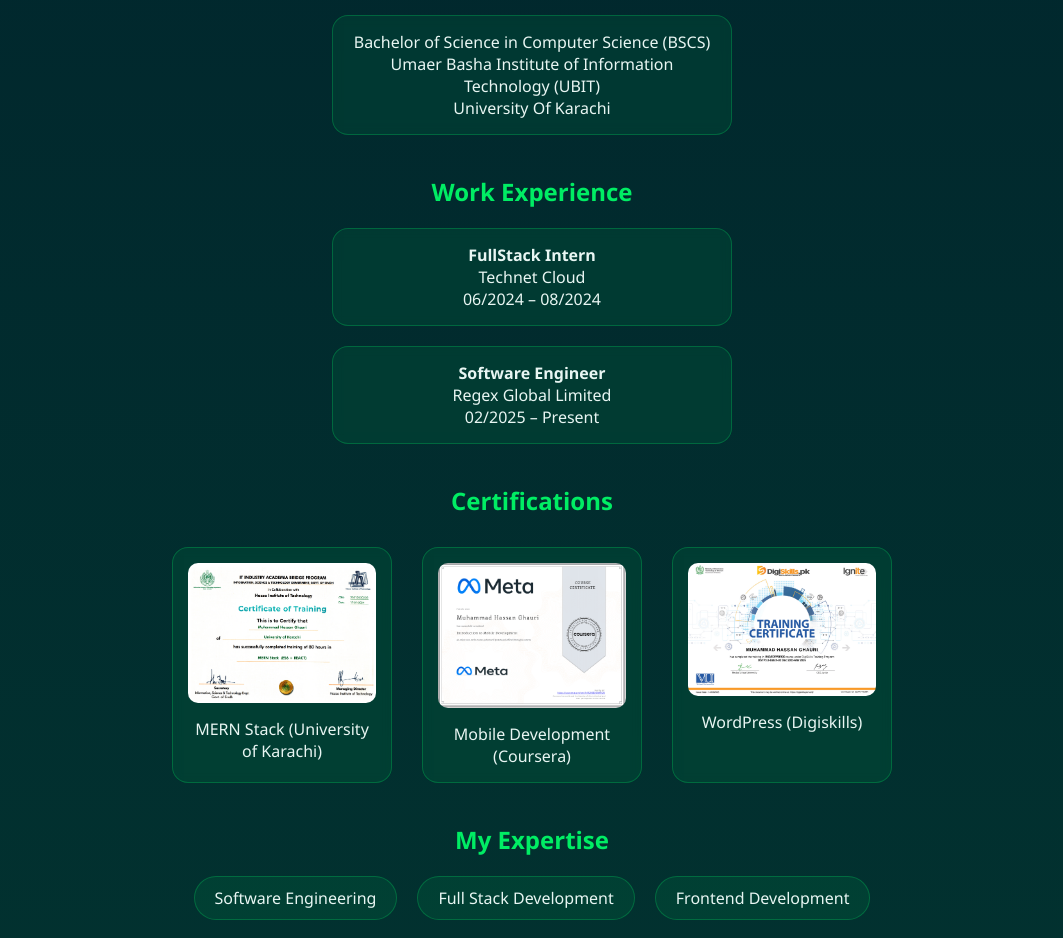
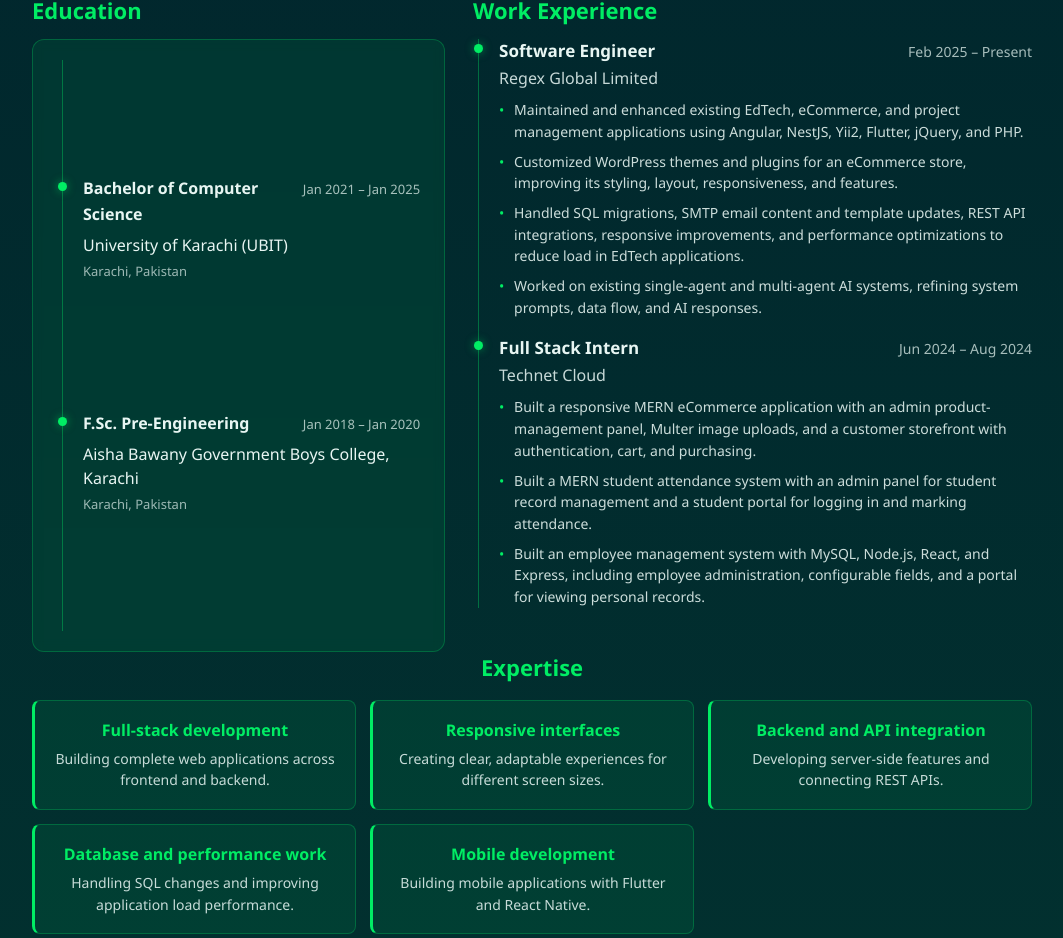
Before and after one commit to HassanGhauri/Porfolio-Website-with-ReactJs, a React (Vite) app: page / in a window 1280 px wide. Shown: the part 1072-2010 px from the top of the page, without its empty margins (108-1171 px from the left). Built offline with nearby package versions, Linux system fonts and the light colour scheme.

Commit message:
about section adjustments

```diff
--- a/src/Components/About/About.css
+++ b/src/Components/About/About.css
@@ -1,166 +1,350 @@
 .about {
     width: 100%;
-    min-height: 100vh;
+    border-bottom: 1px solid rgba(0, 237, 100, 0.3);
 
-   background: transparent;
+    background: transparent;
     display: flex;
     justify-content: center;
-    align-items: center;
+    align-items: flex-start;
 
-    padding: 40px 20px;
+    padding: 64px 24px 72px;
 }
 
 
 .about hr {
-    width: 170px;
-    height: 5px;
+    width: 88px;
+    height: 3px;
     border-radius: 2px;
     border: none;
-    background-color: white;
-    box-shadow: 0px 0px 3px white;
+    background-color: #00ED64;
+    box-shadow: 0px 0px 5px rgba(0, 237, 100, 0.5);
     margin: auto;
 }
+
 .about-content {
-
     color: #E8F6F3;
-
     display: flex;
     flex-direction: column;
-
-    width: 900px;
-    max-width: 95%;
-
+    width: min(1100px, 100%);
     text-align: center;
-
-    gap: 20px;
+    gap: 18px;
 }
 
 .about-content h1 {
-
     color: #00ED64;
-
     text-shadow: 0px 0px 4px white;
-
     font-style: italic;
+    font-size: 32px;
 }
 
 .about-content h2 {
+    margin-top: 12px;
+    color: #00ED64;
+    font-size: 22px;
+}
 
-    margin-top: 20px;
-
-    color: #00ED64;
+.about-intro {
+    width: min(780px, 100%);
+    margin: 0 auto 6px;
+    font-size: 17px;
+    line-height: 1.75;
 }
 
 .about-intro span {
-
     color: #00ED64;
-
     font-weight: bold;
 }
 
+.about-highlights {
+    display: grid;
+    grid-template-columns: minmax(0, 0.85fr) minmax(0, 1.15fr);
+    gap: 28px;
+    width: min(1000px, 100%);
+    margin: 8px auto 14px;
+    text-align: left;
+}
+
+.about-group h2 {
+    margin: 0 0 14px;
+}
+
 .about-card {
+    background: rgba(0, 237, 100, 0.08);
+    border-radius: 12px;
+    padding: 20px 24px;
+    border: 1px solid rgba(0, 237, 100, 0.25);
+    backdrop-filter: blur(5px);
+    width: min(480px, 100%);
+    line-height: 1.6;
+    margin: auto;
+}
 
-    background: rgba(0, 237, 100, 0.08);
+.education-card {
+    display: flex;
+    width: 100%;
+    min-height: 100%;
+    margin: 0;
+}
 
-    border-radius: 16px;
+.education-list {
+    display: flex;
+    flex: 1;
+    flex-direction: column;
+    justify-content: space-evenly;
+    border-left: 1px solid rgba(0, 237, 100, 0.35);
+    margin-left: 5px;
+}
 
-    padding: 15px;
+.education-entry {
+    position: relative;
+    padding: 14px 0 14px 20px;
+}
 
-    border: 1px solid rgba(0, 237, 100, 0.25);
+.education-entry::before {
+    position: absolute;
+    top: 20px;
+    left: -5px;
+    width: 9px;
+    height: 9px;
+    border-radius: 50%;
+    background: #00ED64;
+    content: "";
+    box-shadow: 0 0 8px rgba(0, 237, 100, 0.5);
+}
 
-    backdrop-filter: blur(5px);
+.education-heading {
+    display: flex;
+    justify-content: space-between;
+    align-items: baseline;
+    gap: 12px;
+}
 
-    width: 400px;
+.education-heading h3 {
+    color: #E8F6F3;
+    font-size: 16px;
+}
 
-    max-width: 100%;
+.education-heading time {
+    color: rgba(232, 246, 243, 0.72);
+    font-size: 13px;
+    white-space: nowrap;
+}
 
-    margin: auto;
+.education-entry p {
+    margin-top: 5px;
+    line-height: 1.5;
+}
+
+.education-entry .education-location {
+    color: rgba(232, 246, 243, 0.68);
+    font-size: 13px;
+}
+
+.experience-list {
+    border-left: 1px solid rgba(0, 237, 100, 0.35);
+    margin-left: 5px;
+}
+
+.experience-entry {
+    position: relative;
+    padding: 0 0 18px 20px;
+}
+
+.experience-entry:last-child {
+    padding-bottom: 0;
+}
+
+.experience-entry::before {
+    position: absolute;
+    top: 5px;
+    left: -5px;
+    width: 9px;
+    height: 9px;
+    border-radius: 50%;
+    background: #00ED64;
+    content: "";
+    box-shadow: 0 0 8px rgba(0, 237, 100, 0.5);
+}
+
+.experience-heading {
+    display: flex;
+    justify-content: space-between;
+    align-items: baseline;
+    gap: 12px;
+}
+
+.experience-heading h3 {
+    color: #E8F6F3;
+    font-size: 17px;
+}
+
+.experience-heading time {
+    color: rgba(232, 246, 243, 0.72);
+    font-size: 14px;
+    white-space: nowrap;
+}
+
+.experience-entry p {
+    margin-top: 5px;
+    color: rgba(232, 246, 243, 0.86);
+}
+
+.experience-points {
+    display: grid;
+    gap: 8px;
+    margin: 10px 0 0;
+    padding: 0;
+    list-style: none;
+}
+
+.experience-points li {
+    position: relative;
+    padding-left: 15px;
+    color: rgba(232, 246, 243, 0.88);
+    font-size: 14px;
+    line-height: 1.55;
+}
+
+.experience-points li::before {
+    position: absolute;
+    top: 0;
+    left: 0;
+    color: #00ED64;
+    content: "•";
 }
 
 /* Certificates */
 
 .certificate-container {
-
-    display: flex;
-
-    flex-wrap: wrap;
-
-    justify-content: center;
-
-    gap: 30px;
-
-    margin-top: 10px;
+    display: grid;
+    grid-template-columns: repeat(auto-fit, minmax(min(100%, 260px), 1fr));
+    justify-items: center;
+    gap: 18px;
+    width: min(1000px, 100%);
+    margin: 4px auto 0;
 }
 
 .certificate-card {
-
-    width: 220px;
-
+    width: 100%;
+    max-width: 360px;
     background: rgba(0, 237, 100, 0.08);
-
-    border-radius: 16px;
-
-    padding: 15px;
-
+    border-radius: 12px;
+    padding: 12px;
     border: 1px solid rgba(0, 237, 100, 0.25);
-
     backdrop-filter: blur(5px);
-
-    transition: .3s;
+    transition: transform .2s ease, box-shadow .2s ease;
+    cursor: pointer;
 }
 
 .certificate-card:hover {
-
-    transform: translateY(-5px);
-
+    transform: translateY(-3px);
     box-shadow: 0px 10px 25px rgba(0, 0, 0, 0.3);
 }
 
 .certificate-card img {
-
     width: 100%;
-
-    border-radius: 10px;
+    height: 180px;
+    object-fit: contain;
+    border-radius: 8px;
 }
 
 .certificate-card p {
-
-    margin-top: 10px;
+    margin-top: 12px;
+    line-height: 1.45;
 }
 
 /* Expertise */
 
 .expertise-container {
-
-    display: flex;
-
-    flex-wrap: wrap;
-
-    gap: 20px;
-
-    justify-content: center;
+    display: grid;
+    grid-template-columns: repeat(auto-fit, minmax(min(100%, 250px), 1fr));
+    gap: 14px;
+    width: min(1000px, 100%);
+    margin: 0 auto 8px;
 }
 
 .expertise-card {
-
     background: rgba(0, 237, 100, 0.08);
-
-    padding: 10px 20px;
-
-    border-radius: 30px;
-
+    padding: 18px 20px;
+    border-radius: 8px;
     border: 1px solid rgba(0, 237, 100, 0.25);
-
-    transition: .3s;
+    border-left: 3px solid #00ED64;
 }
 
-.expertise-card:hover {
+.expertise-card h3 {
+    margin: 0 0 7px;
+    color: #00ED64;
+    font-size: 16px;
+}
 
-    background: #00ED64;
+.expertise-card p {
+    color: rgba(232, 246, 243, 0.86);
+    font-size: 14px;
+    line-height: 1.55;
+}
 
-    color: #001E2B;
+@media (max-width: 600px) {
+    .about {
+        padding: 48px 18px;
+    }
 
-    cursor: pointer;
+    .about-content {
+        gap: 14px;
+    }
+
+    .about-content h1 {
+        font-size: 28px;
+    }
+
+    .about-content h2 {
+        font-size: 20px;
+    }
+
+    .about-intro {
+        font-size: 16px;
+    }
+
+    .about-highlights {
+        grid-template-columns: 1fr;
+        gap: 24px;
+        margin-top: 4px;
+    }
+
+    .experience-heading {
+        align-items: flex-start;
+        flex-direction: column;
+        gap: 3px;
+    }
+
+    .education-heading {
+        align-items: flex-start;
+        flex-direction: column;
+        gap: 3px;
+    }
+
+    .education-list {
+        justify-content: flex-start;
+    }
+
+    .education-entry + .education-entry {
+        margin-top: 12px;
+    }
+
+    .about-card {
+        padding: 16px;
+    }
+
+    .certificate-card img {
+        height: 160px;
+    }
+
+    .expertise-container {
+        grid-template-columns: 1fr;
+    }
+
+    .expertise-card {
+        padding: 15px 16px;
+    }
 }
 
 /* Modal */
--- a/src/Components/About/About.jsx
+++ b/src/Components/About/About.jsx
@@ -36,38 +36,121 @@
           architecture.
         </p>
 
-        <h2>Education</h2>
+        <div className="about-highlights">
+          <section className="about-group">
+            <h2>Education</h2>
+            <div className="about-card education-card">
+              <div className="education-list">
+                <article className="education-entry">
+                  <div className="education-heading">
+                    <h3>Bachelor of Computer Science</h3>
+                    <time dateTime="2021-01">Jan 2021 – Jan 2025</time>
+                  </div>
+                  <p>University of Karachi (UBIT)</p>
+                  <p className="education-location">Karachi, Pakistan</p>
+                </article>
+                <article className="education-entry">
+                  <div className="education-heading">
+                    <h3>F.Sc. Pre-Engineering</h3>
+                    <time dateTime="2018-01">Jan 2018 – Jan 2020</time>
+                  </div>
+                  <p>Aisha Bawany Government Boys College, Karachi</p>
+                  <p className="education-location">Karachi, Pakistan</p>
+                </article>
+              </div>
+            </div>
+          </section>
 
-        <div className="about-card">
-          <p>
-            Bachelor of Science in Computer Science (BSCS)
-            <br />
-            Umaer Basha Institute of Information Technology (UBIT)
-            <br />
-            University Of Karachi
-          </p>
+          <section className="about-group">
+            <h2>Work Experience</h2>
+            <div className="experience-list">
+              <article className="experience-entry">
+                <div className="experience-heading">
+                  <h3>Software Engineer</h3>
+                  <time dateTime="2025-02">Feb 2025 – Present</time>
+                </div>
+                <p>Regex Global Limited</p>
+                <ul className="experience-points">
+                  <li>
+                    Maintained and enhanced existing EdTech, eCommerce, and
+                    project management applications using Angular, NestJS,
+                    Yii2, Flutter, jQuery, and PHP.
+                  </li>
+                  <li>
+                    Customized WordPress themes and plugins for an eCommerce
+                    store, improving its styling, layout, responsiveness, and
+                    features.
+                  </li>
+                  <li>
+                    Handled SQL migrations, SMTP email content and template
+                    updates, REST API integrations, responsive improvements,
+                    and performance optimizations to reduce load in EdTech
+                    applications.
+                  </li>
+                  <li>
+                    Worked on existing single-agent and multi-agent AI systems,
+                    refining system prompts, data flow, and AI responses.
+                  </li>
+                </ul>
+              </article>
+
+              <article className="experience-entry">
+                <div className="experience-heading">
+                  <h3>Full Stack Intern</h3>
+                  <time dateTime="2024-06">Jun 2024 – Aug 2024</time>
+                </div>
+                <p>Technet Cloud</p>
+                <ul className="experience-points">
+                  <li>
+                    Built a responsive MERN eCommerce application with an admin
+                    product-management panel, Multer image uploads, and a
+                    customer storefront with authentication, cart, and
+                    purchasing.
+                  </li>
+                  <li>
+                    Built a MERN student attendance system with an admin panel
+                    for student record management and a student portal for
+                    logging in and marking attendance.
+                  </li>
+                  <li>
+                    Built an employee management system with MySQL, Node.js,
+                    React, and Express, including employee administration,
+                    configurable fields, and a portal for viewing personal
+                    records.
+                  </li>
+                </ul>
+              </article>
+            </div>
+          </section>
         </div>
 
-        <h2>Work Experience</h2>
+        <h2>Expertise</h2>
 
-        <div className="about-card">
-          <p>
-            <b>FullStack Intern</b>
-            <br />
-            Technet Cloud
-            <br />
-            06/2024 – 08/2024
-          </p>
-        </div>
+        <div className="expertise-container">
+          <article className="expertise-card">
+            <h3>Full-stack development</h3>
+            <p>Building complete web applications across frontend and backend.</p>
+          </article>
 
-        <div className="about-card">
-          <p>
-            <b>Software Engineer</b>
-            <br />
-            Regex Global Limited
-            <br />
-            02/2025 – Present
-          </p>
+          <article className="expertise-card">
+            <h3>Responsive interfaces</h3>
+            <p>Creating clear, adaptable experiences for different screen sizes.</p>
+          </article>
+
+          <article className="expertise-card">
+            <h3>Backend and API integration</h3>
+            <p>Developing server-side features and connecting REST APIs.</p>
+          </article>
+
+          <article className="expertise-card">
+            <h3>Database and performance work</h3>
+            <p>Handling SQL changes and improving application load performance.</p>
+          </article>
+
+          <article className="expertise-card">
+            <h3>Mobile development</h3>
+            <p>Building mobile applications with Flutter and React Native.</p>
+          </article>
         </div>
 
         <h2>Certifications</h2>
@@ -87,22 +170,6 @@
             <img src={img1} alt="" />
             <p>WordPress (Digiskills)</p>
           </div>
-        </div>
-
-        <h2>My Expertise</h2>
-
-        <div className="expertise-container">
-          <div className="expertise-card">Software Engineering</div>
-
-          <div className="expertise-card">Full Stack Development</div>
-
-          <div className="expertise-card">Frontend Development</div>
-
-          <div className="expertise-card">Backend Development</div>
-
-          <div className="expertise-card">Mobile App Development</div>
-
-          <div className="expertise-card">REST APIs</div>
         </div>
       </div>
 
--- a/src/Components/Footer/Footer.jsx
+++ b/src/Components/Footer/Footer.jsx
@@ -26,7 +26,7 @@
           <p>
             <MdEmail />
             <a href="mailto:hassanghauri14@gmail.com">
-              hassanghauri14@gmail.com
+              hassan.ghauri04@gmail.com
             </a>
           </p>
 
--- a/src/Components/Projectsview/Projectsview.css
+++ b/src/Components/Projectsview/Projectsview.css
@@ -2,6 +2,7 @@
     background: transparent;
     width: 100%;
     min-height: 100vh;
+    border-bottom: 1px solid rgba(0, 237, 100, 0.3);
     padding: 40px 20px;
     box-sizing: border-box;
     position: relative;
--- a/src/Components/Skills/Skills.css
+++ b/src/Components/Skills/Skills.css
@@ -2,6 +2,7 @@
     background: transparent;
     width: 100%;
     min-height: 80vh;
+    border-bottom: 1px solid rgba(0, 237, 100, 0.3);
 
     display: flex;
     flex-direction: column;
```
Also changed, not shown: src/Components/Hero/Hero.css (+18 -0 lines), src/Components/Hero/Hero.jsx (+10 -0 lines), src/assets/next.js.png (deleted), 1 other file (tests, documents, lock files or other folders).
